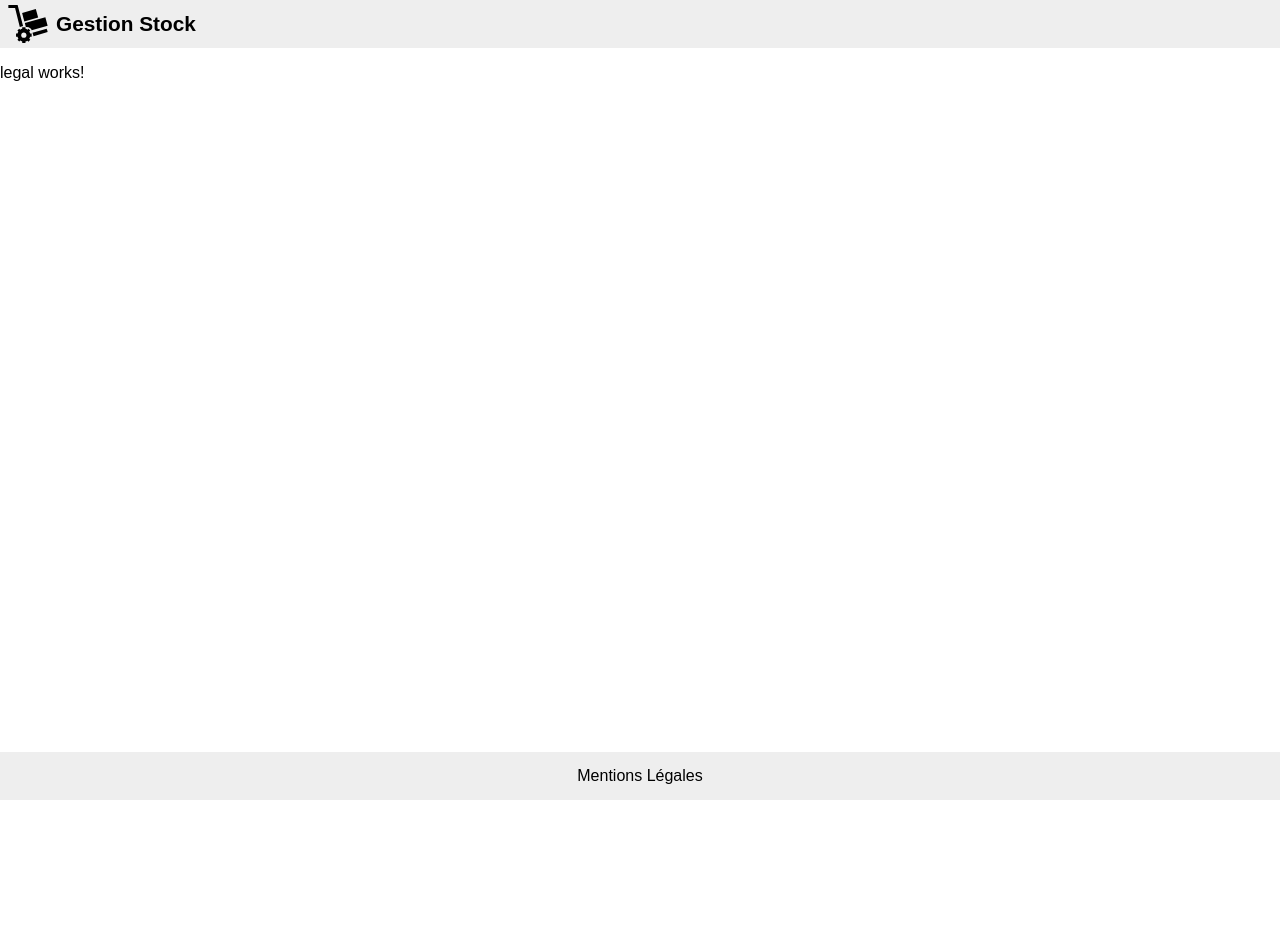
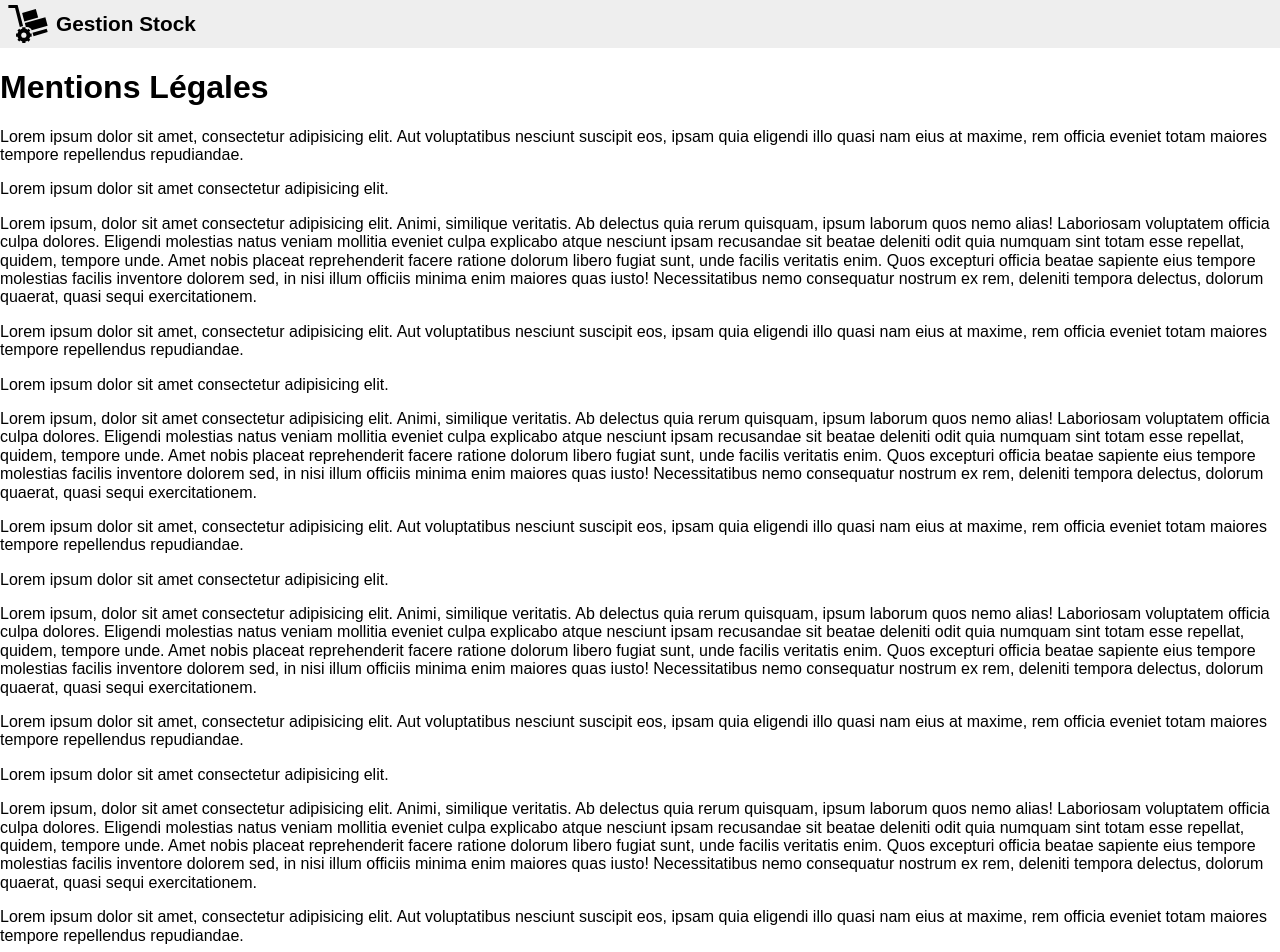
Before and after one commit to jlg-formation/agu-may-2023, an Angular app in the folder front/: page /legal in a window 1280 px wide. Shown: the top 952 px of the page. Before the commit the page ends 800 px from the top, so only its background shows below. Built offline with nearby package versions, Linux system fonts and the light colour scheme.

Commit message:
dev: dom of legal and home

```diff
--- a/front/src/app/routes/home/home.component.html
+++ b/front/src/app/routes/home/home.component.html
@@ -1 +1,4 @@
-<p>home works!</p>
+<main>
+  <h1>Gérer efficacement votre stock</h1>
+  <a href="#" class="button primary">Voir le stock</a>
+</main>
--- a/front/src/app/routes/legal/legal.component.html
+++ b/front/src/app/routes/legal/legal.component.html
@@ -1 +1,93 @@
-<p>legal works!</p>
+<main>
+  <h1>Mentions Légales</h1>
+  <p>
+    Lorem ipsum dolor sit amet, consectetur adipisicing elit. Aut voluptatibus
+    nesciunt suscipit eos, ipsam quia eligendi illo quasi nam eius at maxime,
+    rem officia eveniet totam maiores tempore repellendus repudiandae.
+  </p>
+  <p>Lorem ipsum dolor sit amet consectetur adipisicing elit.</p>
+  <p>
+    Lorem ipsum, dolor sit amet consectetur adipisicing elit. Animi, similique
+    veritatis. Ab delectus quia rerum quisquam, ipsum laborum quos nemo alias!
+    Laboriosam voluptatem officia culpa dolores. Eligendi molestias natus veniam
+    mollitia eveniet culpa explicabo atque nesciunt ipsam recusandae sit beatae
+    deleniti odit quia numquam sint totam esse repellat, quidem, tempore unde.
+    Amet nobis placeat reprehenderit facere ratione dolorum libero fugiat sunt,
+    unde facilis veritatis enim. Quos excepturi officia beatae sapiente eius
+    tempore molestias facilis inventore dolorem sed, in nisi illum officiis
+    minima enim maiores quas iusto! Necessitatibus nemo consequatur nostrum ex
+    rem, deleniti tempora delectus, dolorum quaerat, quasi sequi exercitationem.
+  </p>
+  <p>
+    Lorem ipsum dolor sit amet, consectetur adipisicing elit. Aut voluptatibus
+    nesciunt suscipit eos, ipsam quia eligendi illo quasi nam eius at maxime,
+    rem officia eveniet totam maiores tempore repellendus repudiandae.
+  </p>
+  <p>Lorem ipsum dolor sit amet consectetur adipisicing elit.</p>
+  <p>
+    Lorem ipsum, dolor sit amet consectetur adipisicing elit. Animi, similique
+    veritatis. Ab delectus quia rerum quisquam, ipsum laborum quos nemo alias!
+    Laboriosam voluptatem officia culpa dolores. Eligendi molestias natus veniam
+    mollitia eveniet culpa explicabo atque nesciunt ipsam recusandae sit beatae
+    deleniti odit quia numquam sint totam esse repellat, quidem, tempore unde.
+    Amet nobis placeat reprehenderit facere ratione dolorum libero fugiat sunt,
+    unde facilis veritatis enim. Quos excepturi officia beatae sapiente eius
+    tempore molestias facilis inventore dolorem sed, in nisi illum officiis
+    minima enim maiores quas iusto! Necessitatibus nemo consequatur nostrum ex
+    rem, deleniti tempora delectus, dolorum quaerat, quasi sequi exercitationem.
+  </p>
+  <p>
+    Lorem ipsum dolor sit amet, consectetur adipisicing elit. Aut voluptatibus
+    nesciunt suscipit eos, ipsam quia eligendi illo quasi nam eius at maxime,
+    rem officia eveniet totam maiores tempore repellendus repudiandae.
+  </p>
+  <p>Lorem ipsum dolor sit amet consectetur adipisicing elit.</p>
+  <p>
+    Lorem ipsum, dolor sit amet consectetur adipisicing elit. Animi, similique
+    veritatis. Ab delectus quia rerum quisquam, ipsum laborum quos nemo alias!
+    Laboriosam voluptatem officia culpa dolores. Eligendi molestias natus veniam
+    mollitia eveniet culpa explicabo atque nesciunt ipsam recusandae sit beatae
+    deleniti odit quia numquam sint totam esse repellat, quidem, tempore unde.
+    Amet nobis placeat reprehenderit facere ratione dolorum libero fugiat sunt,
+    unde facilis veritatis enim. Quos excepturi officia beatae sapiente eius
+    tempore molestias facilis inventore dolorem sed, in nisi illum officiis
+    minima enim maiores quas iusto! Necessitatibus nemo consequatur nostrum ex
+    rem, deleniti tempora delectus, dolorum quaerat, quasi sequi exercitationem.
+  </p>
+  <p>
+    Lorem ipsum dolor sit amet, consectetur adipisicing elit. Aut voluptatibus
+    nesciunt suscipit eos, ipsam quia eligendi illo quasi nam eius at maxime,
+    rem officia eveniet totam maiores tempore repellendus repudiandae.
+  </p>
+  <p>Lorem ipsum dolor sit amet consectetur adipisicing elit.</p>
+  <p>
+    Lorem ipsum, dolor sit amet consectetur adipisicing elit. Animi, similique
+    veritatis. Ab delectus quia rerum quisquam, ipsum laborum quos nemo alias!
+    Laboriosam voluptatem officia culpa dolores. Eligendi molestias natus veniam
+    mollitia eveniet culpa explicabo atque nesciunt ipsam recusandae sit beatae
+    deleniti odit quia numquam sint totam esse repellat, quidem, tempore unde.
+    Amet nobis placeat reprehenderit facere ratione dolorum libero fugiat sunt,
+    unde facilis veritatis enim. Quos excepturi officia beatae sapiente eius
+    tempore molestias facilis inventore dolorem sed, in nisi illum officiis
+    minima enim maiores quas iusto! Necessitatibus nemo consequatur nostrum ex
+    rem, deleniti tempora delectus, dolorum quaerat, quasi sequi exercitationem.
+  </p>
+  <p>
+    Lorem ipsum dolor sit amet, consectetur adipisicing elit. Aut voluptatibus
+    nesciunt suscipit eos, ipsam quia eligendi illo quasi nam eius at maxime,
+    rem officia eveniet totam maiores tempore repellendus repudiandae.
+  </p>
+  <p>Lorem ipsum dolor sit amet consectetur adipisicing elit.</p>
+  <p>
+    Lorem ipsum, dolor sit amet consectetur adipisicing elit. Animi, similique
+    veritatis. Ab delectus quia rerum quisquam, ipsum laborum quos nemo alias!
+    Laboriosam voluptatem officia culpa dolores. Eligendi molestias natus veniam
+    mollitia eveniet culpa explicabo atque nesciunt ipsam recusandae sit beatae
+    deleniti odit quia numquam sint totam esse repellat, quidem, tempore unde.
+    Amet nobis placeat reprehenderit facere ratione dolorum libero fugiat sunt,
+    unde facilis veritatis enim. Quos excepturi officia beatae sapiente eius
+    tempore molestias facilis inventore dolorem sed, in nisi illum officiis
+    minima enim maiores quas iusto! Necessitatibus nemo consequatur nostrum ex
+    rem, deleniti tempora delectus, dolorum quaerat, quasi sequi exercitationem.
+  </p>
+</main>
```
